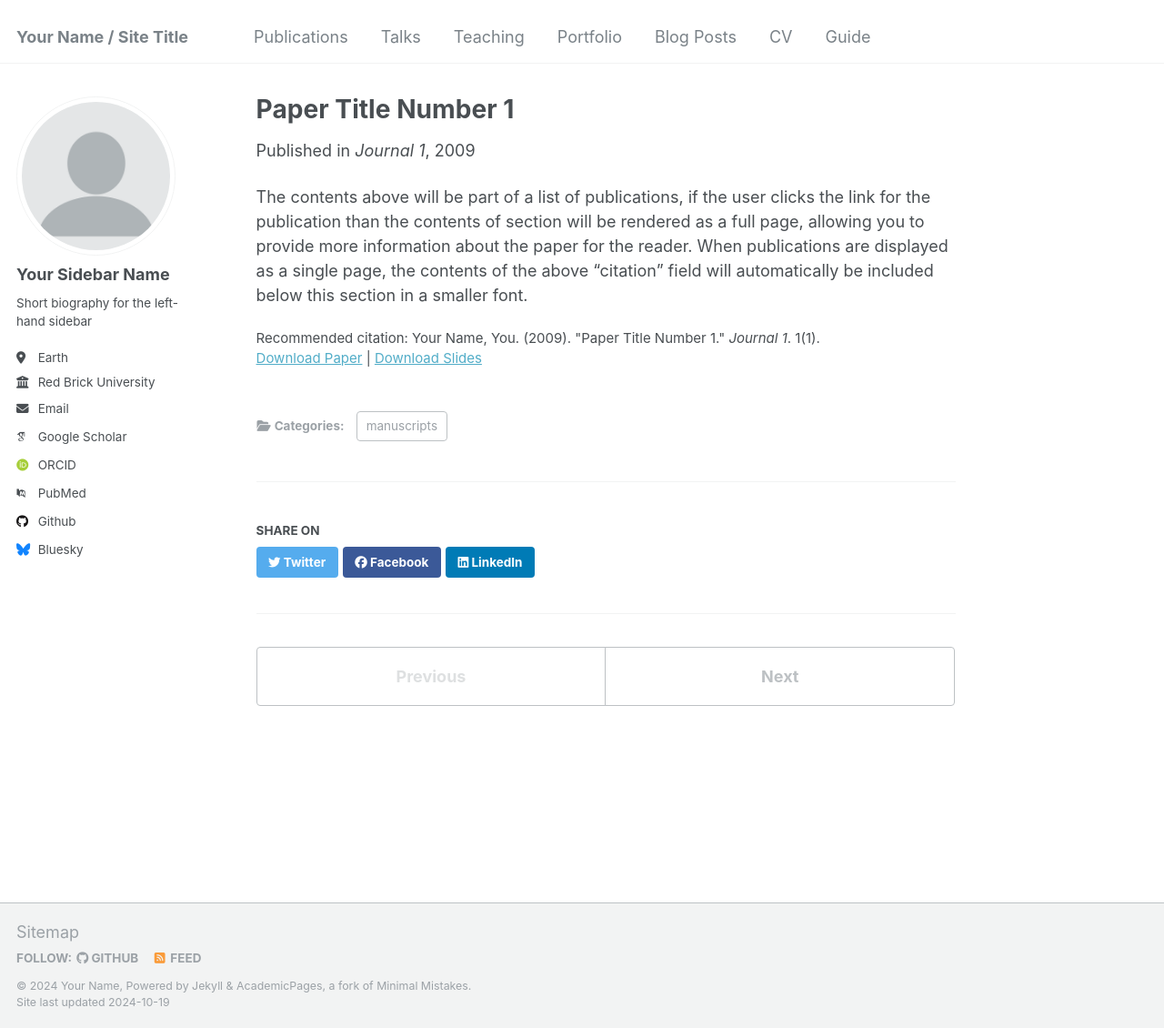
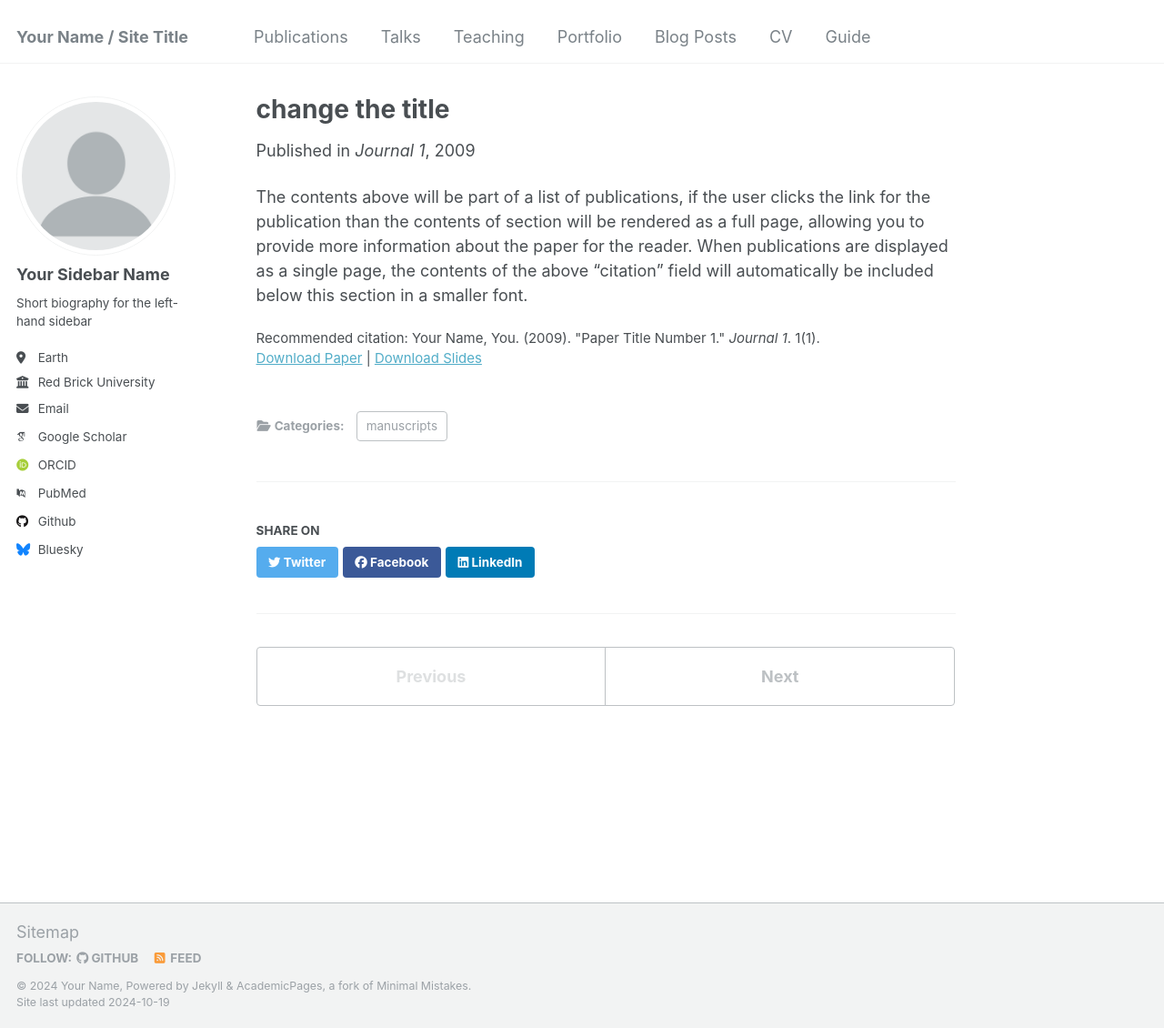
Before and after one commit to superXiWang/superXiWang.github.io, a Jekyll site: the page built from _publications/2009-10-01-paper-title-number-1.md, in a window 1280 px wide and 1130 px high. Shown: the whole window at 91% size. Built offline with Jekyll 4.4.1, drawn with Linux system fonts in a browser that asks for light colours; some web fonts are replaced.

Commit message:
Update 2009-10-01-paper-title-number-1.md

```diff
--- a/_publications/2009-10-01-paper-title-number-1.md
+++ b/_publications/2009-10-01-paper-title-number-1.md
@@ -1,5 +1,5 @@
 ---
-title: "Paper Title Number 1"
+title: "change the title"
 collection: publications
 category: manuscripts
 permalink: /publication/2009-10-01-paper-title-number-1
```
